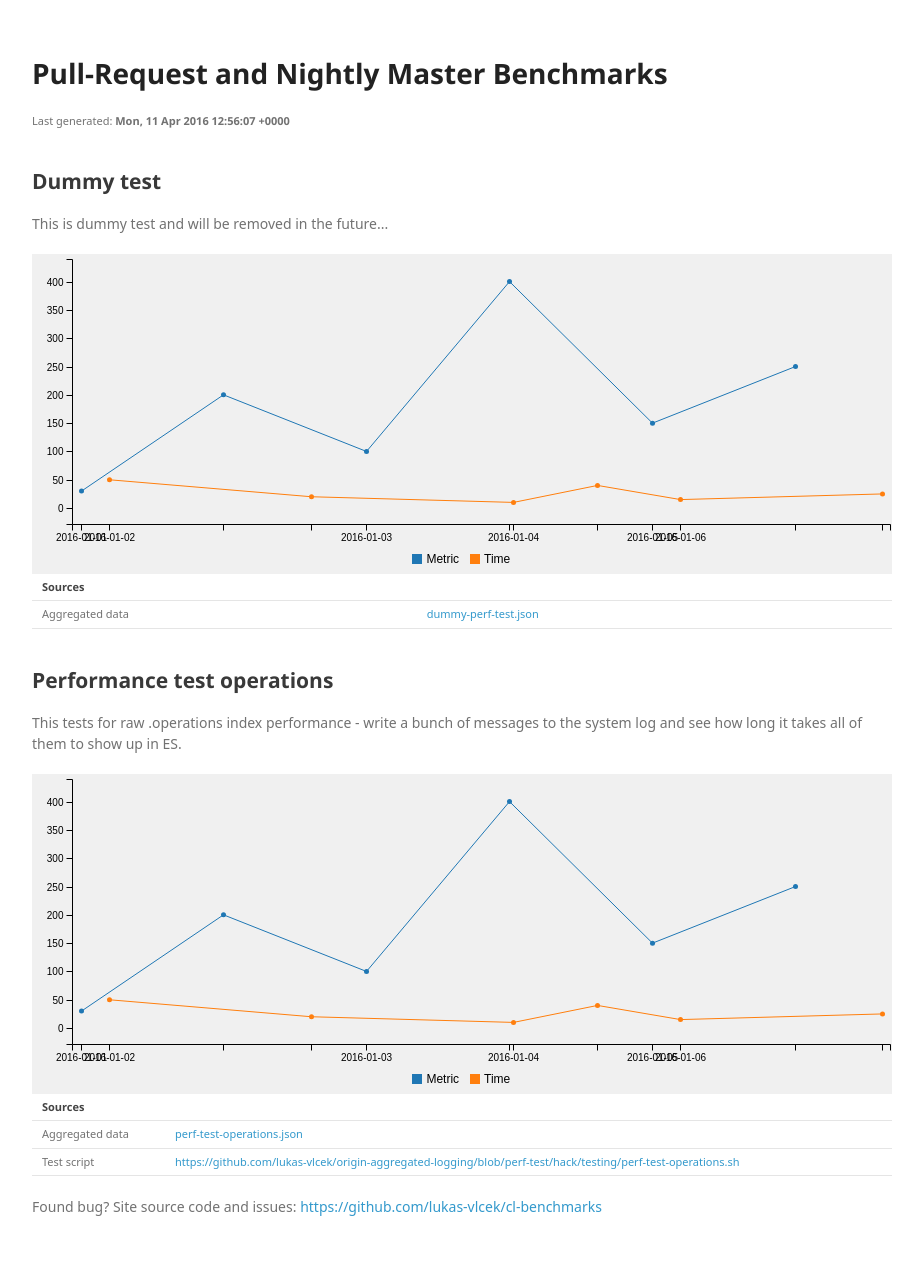
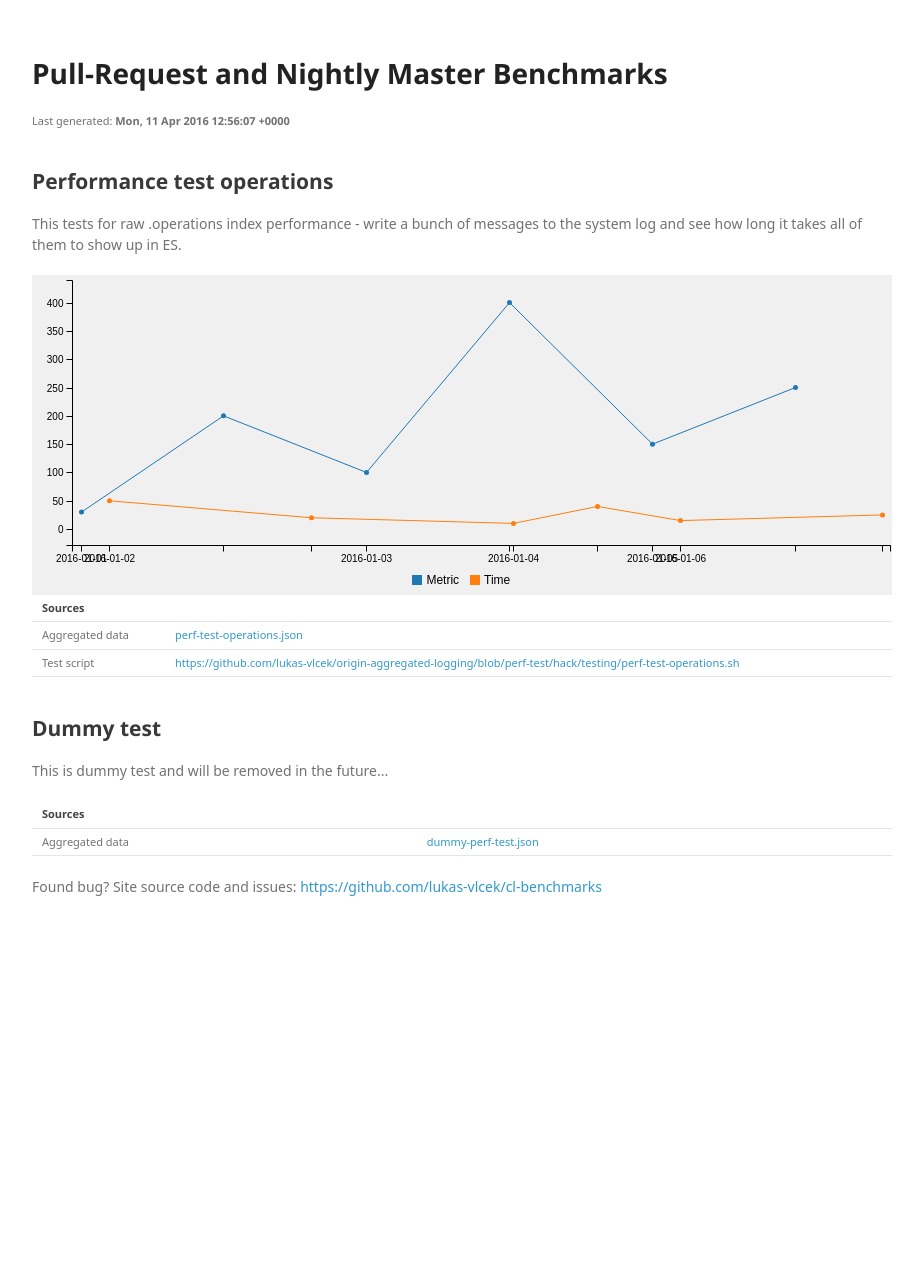
Before and after one commit to lukas-vlcek/cl-benchmarks, a Jekyll site: the page built from index.html, in a window 1280 px wide. Shown: the whole page, without its empty margins (178-1101 px from the left). Built offline with Jekyll 4.4.1, drawn with Linux system fonts in a browser that asks for light colours; some web fonts are replaced; after the commit the page ends 955 px from its top, so only the background shows below that; some of the changed lines change nothing that is shown.

Commit message:
Reimplement most of the logic to React.
Jekyll generated pages are quite limited, we need something more dynamic.

```diff
--- a/_config/conf.json
+++ b/_config/conf.json
@@ -2,5 +2,21 @@
   "collections": {
     "aggregations": "aggregations",
     "results": "results"
-  }
+  },
+  "tests_metadata": [
+    {
+      "code": "perf-test-operations",
+      "display_name": "Performance test operations",
+      "description": "This tests for raw .operations index performance - write a bunch of messages to the system log and see how long it takes all of them to show up in ES.",
+      "chart_enabled": true,
+      "source_url": "https://github.com/lukas-vlcek/origin-aggregated-logging/blob/perf-test/hack/testing/perf-test-operations.sh"
+    },
+    {
+      "code": "dummy-perf-test",
+      "display_name": "Dummy test",
+      "description": "This is dummy test and will be removed in the future...",
+      "chart_enabled": false,
+      "source_url": null
+    }
+  ]
 }
--- a/_includes/head_new.html
+++ b/_includes/head_new.html
@@ -18,4 +18,19 @@
     <script src="{{ "/javascript/vendor/d3/d3.min.js" | prepend: site.baseurl }}" ></script>
     <script src="{{ "/javascript/vendor/c3/c3.min.js" | prepend: site.baseurl }}" ></script>
 
+    <!-- Minimalistic AJAX library -->
+    <script src="{{ "/javascript/vendor/fetch/fetch.js" | prepend: site.baseurl }}" ></script>
+
+    <!-- React -->
+    <script src="{{ "/javascript/vendor/react/react.js" | prepend: site.baseurl }}"></script>
+    <script src="{{ "/javascript/vendor/react/react-dom.js" | prepend: site.baseurl }}"></script>
+
+    <!-- Custom charts -->
+    <script src="{{ "/javascript/chart/Chart.js" | prepend: site.baseurl }}"></script>
+
+    <!-- React components -->
+    <script src="{{ "/javascript/components/Sources.js" | prepend: site.baseurl }}"></script>
+    <script src="{{ "/javascript/components/Test.js" | prepend: site.baseurl }}"></script>
+    <script src="{{ "/javascript/components/App.js" | prepend: site.baseurl }}"></script>
+
 </head>
--- a/index.html
+++ b/index.html
@@ -2,53 +2,10 @@
 layout: main
 ---
 
-<script src="{{ "/javascript/app.js" | prepend: site.baseurl }}" ></script>
 
 <h1>Pull-Request and Nightly Master Benchmarks</h1>
 
 <small>Last generated: <b>{{ site.time | date_to_rfc822 }}</b></small>
 
-{% for test_key in site.data["tests"] %}
-    {% assign metadata_code = test_key[1]["code"] %}
-    {% assign metadata = site.data["tests_metadata"][metadata_code] %}
-    <p>
-        <h2 class="test_header">{{ metadata["display_name"] | default: "Test title not found" }}</h2>
-        <p>{{ metadata["description"] | default: "Test description not found" }}</p>
-
-        {% if metadata["chart_enabled"] %}
-            {% assign chart_id = metadata_code %}
-            <div id="chart-{{ chart_id }}" class="chart"></div>
-            <script>
-                app.generateGraph("#chart-{{ chart_id }}");
-            </script>
-        {% endif %}
-
-        <small>
-            <table>
-                <thead>
-                <tr>
-                    <th colspan="2">Sources</th>
-                </tr>
-                </thead>
-                <tbody>
-                {% if metadata["chart_enabled"] %}
-                <tr>
-                    <td>Aggregated data</td>
-                    <td>
-                        <a href="{{ "/aggregations" | prepend: site.baseurl }}/{{metadata_code}}.json">{{ metadata_code }}.json</a>
-                    </td>
-                </tr>
-                {% endif %}
-                {% if metadata["source_url"] %}
-                <tr>
-                    <td>Test script</td>
-                    <td>
-                        <a href="{{ metadata["source_url"] }}">{{ metadata["source_url"] }}</a>
-                    </td>
-                </tr>
-                {% endif %}
-                </tbody>
-            </table>
-        </small>
-    </p>
-{% endfor %}
+<div id="dynamic"></div>
+<script src="{{ "/javascript/app.js" | prepend: site.baseurl }}" ></script>
--- a/javascript/app.js
+++ b/javascript/app.js
@@ -3,62 +3,22 @@
  * @author Lukas Vlcek lvlcek@redhat.com
  */
 
-var App = function() {
+function App() {
 
-    var thiz = this;
-
-    this.dataClick = function(d, element) {
+    var chartClickHandler = function(d, element) {
         var fragment = [
-                [ 'id=', encodeURI(String(d.id)) ].join(''),
-                [ 'x=', String(d.x.getTime()) ].join('')
-            ].join('&');
+            [ 'id=', encodeURI(String(d.id)) ].join(''),
+            [ 'x=', String(d.x.getTime()) ].join('')
+        ].join('&');
         // console.log(d);
         // console.log(fragment);
         window.location.href = [ 'detail.html', fragment ].join('#');
     };
 
-    this.generateGraph = function (element_id) {
-        var chart = c3.generate({
-            bindto: element_id,
-            data: {
-                // x: 'date',
-                xs: {
-                    'Metric': 'x1',
-                    'Time': 'x2'
-                },
-                xFormat: '%Y-%m-%dT%H:%M:%SZ',
-                onclick: thiz.dataClick,
-                // json: []
-                columns: [
-                    ['x1',
-                        '2016-01-01T19:15:28Z',
-                        '2016-01-02T19:15:28Z',
-                        '2016-01-03T19:15:28Z',
-                        '2016-01-04T19:15:28Z',
-                        '2016-01-05T19:15:28Z',
-                        '2016-01-06T19:15:28Z'
-                    ],
-                    ['x2',
-                        '2016-01-02T00:00:00Z',
-                        '2016-01-03T10:00:00Z',
-                        '2016-01-04T20:00:00Z',
-                        '2016-01-05T10:00:00Z',
-                        '2016-01-06T00:00:00Z',
-                        '2016-01-07T10:00:00Z'
-                    ],
-                    ['Metric', 30, 200, 100, 400, 150, 250],
-                    ['Time', 50, 20, 10, 40, 15, 25]
-                ]
-            },
-            axis: {
-                x: {
-                    type: 'timeseries',
-                    tick: {
-                        format: '%Y-%m-%d'
-                    }
-                }
-            }
-        });
+    ReactDOM.render(
+        React.createElement(AppComponent, { chartClickHandler: chartClickHandler }),
+        document.getElementById("dynamic")
+    );
 
         /*
         // Loading data this way seems to break tooltip behaviour.
@@ -98,8 +58,7 @@
             console.log('load IO...', chart);
         }, 1500);
         */
-    }
-};
+}
 
 app = new App();
 /*
--- /dev/null
+++ b/javascript/chart/Chart.js
@@ -0,0 +1,54 @@
+function Chart() {
+
+    /**
+     *
+     * @param {HTMLElement} element
+     * @param {String} fileURL
+     * @param {function} onClick
+     */
+    this.generateChart = function(element, fileURL, onClick) {
+        var chart = c3.generate({
+            bindto: element,
+            data: {
+                // x: 'date',
+                xs: {
+                    'Metric': 'x1',
+                    'Time': 'x2'
+                },
+                xFormat: '%Y-%m-%dT%H:%M:%SZ',
+                onclick: onClick,
+                // json: []
+                columns: [
+                    ['x1',
+                        '2016-01-01T19:15:28Z',
+                        '2016-01-02T19:15:28Z',
+                        '2016-01-03T19:15:28Z',
+                        '2016-01-04T19:15:28Z',
+                        '2016-01-05T19:15:28Z',
+                        '2016-01-06T19:15:28Z'
+                    ],
+                    ['x2',
+                        '2016-01-02T00:00:00Z',
+                        '2016-01-03T10:00:00Z',
+                        '2016-01-04T20:00:00Z',
+                        '2016-01-05T10:00:00Z',
+                        '2016-01-06T00:00:00Z',
+                        '2016-01-07T10:00:00Z'
+                    ],
+                    ['Metric', 30, 200, 100, 400, 150, 250],
+                    ['Time', 50, 20, 10, 40, 15, 25]
+                ]
+            },
+            axis: {
+                x: {
+                    type: 'timeseries',
+                    tick: {
+                        format: '%Y-%m-%d'
+                    }
+                }
+            }
+        });
+        return chart;
+    }
+}
+document.chart = new Chart();
--- /dev/null
+++ b/javascript/components/App.js
@@ -0,0 +1,53 @@
+var AppComponent = React.createClass({
+    displayName: "AppComponent",
+    getInitialState: function getInitialState() {
+        return {};
+    },
+    componentDidMount: function componentDidMount() {
+        var thiz = this;
+        var request = fetch('config/conf.json');
+        request
+            .then(function(response) {
+                return response.json();
+            })
+            .then(function(data) {
+                thiz.setState(data);
+            })
+            .catch(function(ex) {
+                thiz.setState({ "error": ex });
+            });
+    },
+    render: function() {
+        var elements = [];
+        // console.log('state', this.state);
+        if (this.state && this.state.error) {
+            elements.push(
+                [this.state.error.name, this.state.error.toString()].join('')
+            )
+        } else {
+            if (this.state && this.state.tests_metadata && this.state.tests_metadata.length > 0) {
+                for (var i in this.state.tests_metadata) {
+                    var test = this.state.tests_metadata[i];
+                    elements.push(
+                        React.createElement(TestComponent, test)
+                    );
+                }
+            } else {
+                elements.push(
+                    React.createElement("p",{}, "There are no tests configured for display.")
+                );
+            }
+        }
+        return React.createElement("div", null, elements);
+    },
+    componentDidUpdate: function() {
+        for (var i in this.state.tests_metadata) {
+            var test = this.state.tests_metadata[i];
+            if (test.chart_enabled) {
+                var element_id = "chart-" + test.code;
+                var element = document.getElementById(element_id);
+                var chart = document.chart.generateChart(element, "", this.props.chartClickHandler);
+            }
+        }
+    }
+});
--- /dev/null
+++ b/javascript/components/Sources.js
@@ -0,0 +1,44 @@
+var TableRow = React.createClass({
+    render: function() {
+        var content = this.props.href ?
+            React.createElement("a", { href: this.props.href }, this.props.value) :
+            this.props.value;
+        return React.createElement("tr", null,
+            React.createElement("td", null, this.props.desc),
+            React.createElement("td", null, content)
+        )
+    }
+});
+
+var TableBody = React.createClass({
+    render: function() {
+        var rows = [];
+        rows.push(
+            React.createElement(TableRow, {
+                desc: "Aggregated data",
+                value: this.props.code + ".json",
+                href: "aggregations/" + this.props.code + ".json" // TODO: get location from config
+            })
+        );
+        if (this.props.source_url) {
+            rows.push(
+                React.createElement(TableRow, {
+                    desc: "Test script",
+                    value: this.props.source_url,
+                    href: this.props.source_url
+                })
+            );
+        }
+        return React.createElement("tbody", null, rows)
+    }
+});
+
+var TableHeader = React.createClass({
+    render: function() {
+        return React.createElement("thead", null,
+            React.createElement("tr", null,
+                React.createElement("th", { colSpan: 2 }, "Sources")
+            )
+        )
+    }
+});
--- /dev/null
+++ b/javascript/components/Test.js
@@ -0,0 +1,30 @@
+var TestSources = React.createClass({
+    displayName: "TestSources",
+    getInitialState: function() { return {}; },
+    render: function () {
+        return React.createElement("table", null,
+            React.createElement(TableHeader, null),
+            React.createElement(TableBody, this.props)
+        )
+    }
+});
+
+var TestComponent = React.createClass({
+    displayName: "TestComponent",
+    getInitialState: function() { return {}; },
+    render: function() {
+        var elements = [
+            React.createElement("h2", { id: this.props.code }, this.props.display_name),
+            React.createElement("p", null, this.props.description)
+        ];
+        if (this.props.chart_enabled) {
+            elements.push(
+                React.createElement("div", { id: "chart-" + this.props.code, className: "chart" })
+            )
+        }
+        elements.push(
+            React.createElement("small", null, React.createElement(TestSources, this.props ))
+        );
+        return React.createElement("div", null, elements);
+    }
+});
```
